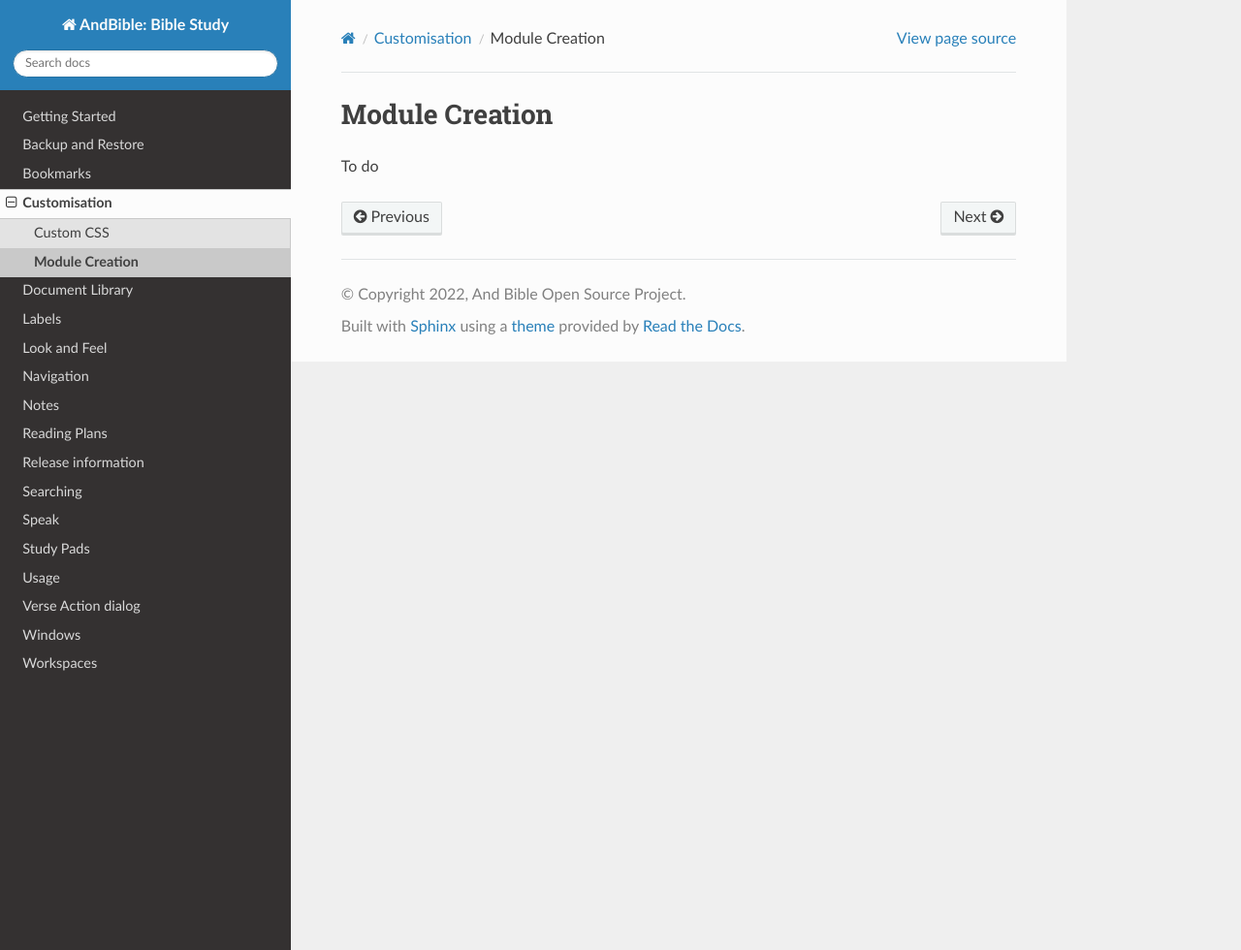
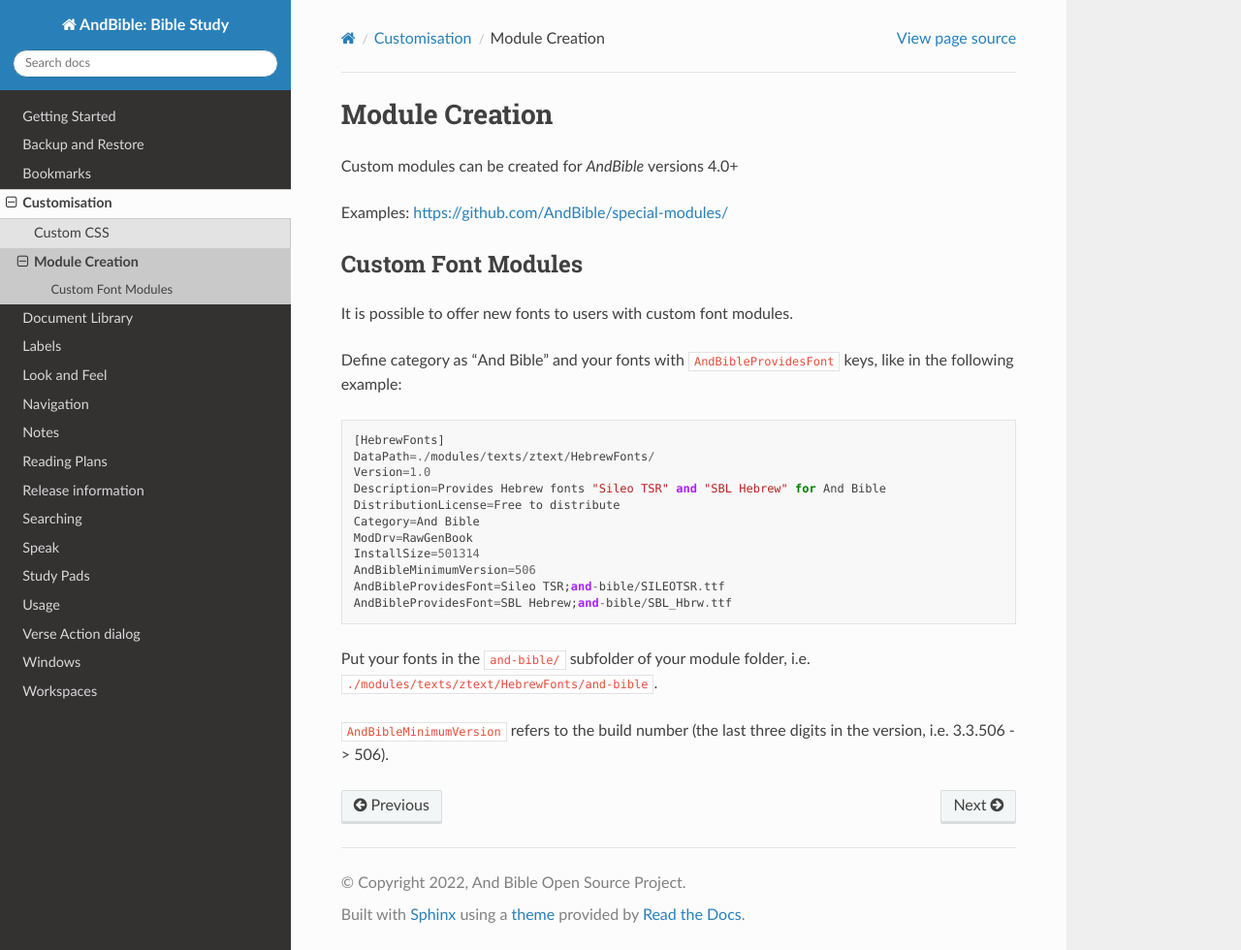
Before and after one commit to AndBible/docs, a Sphinx documentation site: the page built from docs/source/customisation/module_creation.rst, in a window 1280 px wide and 980 px high. Shown: the whole window at 97% size. Built offline with Sphinx 7.4.7 and the Read the Docs theme 3.1.0, drawn with Linux system fonts in a browser that asks for light colours; pages that are not in the unit, such as notebooks, are missing from menus.

Commit message:
Add custom module creation docs from github wiki

```diff
--- a/docs/source/customisation/module_creation.rst
+++ b/docs/source/customisation/module_creation.rst
@@ -1,4 +1,34 @@
 Module Creation
 ===============
 
-To do
+Custom modules can be created for |app| versions 4.0+
+
+Examples: https://github.com/AndBible/special-modules/
+
+Custom Font Modules
+-------------------
+
+It is possible to offer new fonts to users with custom font modules.
+
+Define category as "And Bible" and your fonts with ``AndBibleProvidesFont`` keys,
+like in the following example:
+
+::
+
+    [HebrewFonts]
+    DataPath=./modules/texts/ztext/HebrewFonts/
+    Version=1.0
+    Description=Provides Hebrew fonts "Sileo TSR" and "SBL Hebrew" for And Bible
+    DistributionLicense=Free to distribute
+    Category=And Bible
+    ModDrv=RawGenBook
+    InstallSize=501314
+    AndBibleMinimumVersion=506
+    AndBibleProvidesFont=Sileo TSR;and-bible/SILEOTSR.ttf
+    AndBibleProvidesFont=SBL Hebrew;and-bible/SBL_Hbrw.ttf
+
+Put your fonts in the ``and-bible/`` subfolder of your module folder, i.e.
+``./modules/texts/ztext/HebrewFonts/and-bible``.
+
+``AndBibleMinimumVersion`` refers to the build number (the last three digits
+in the version, i.e. 3.3.506 -> 506).
```
